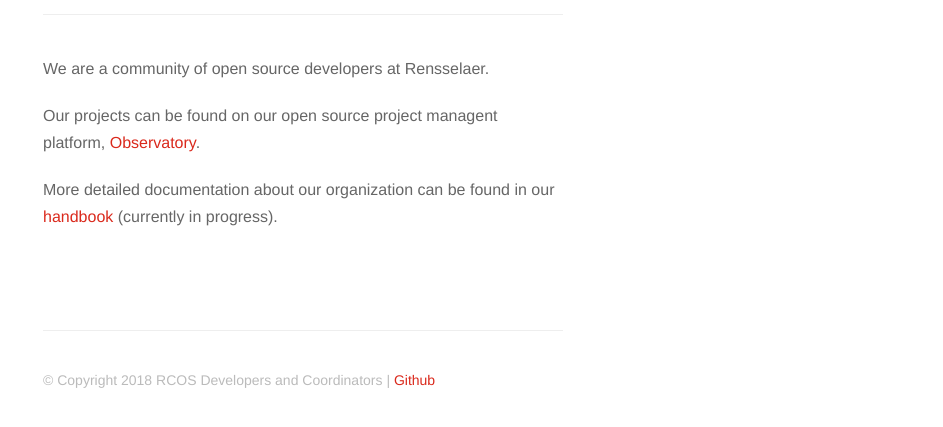
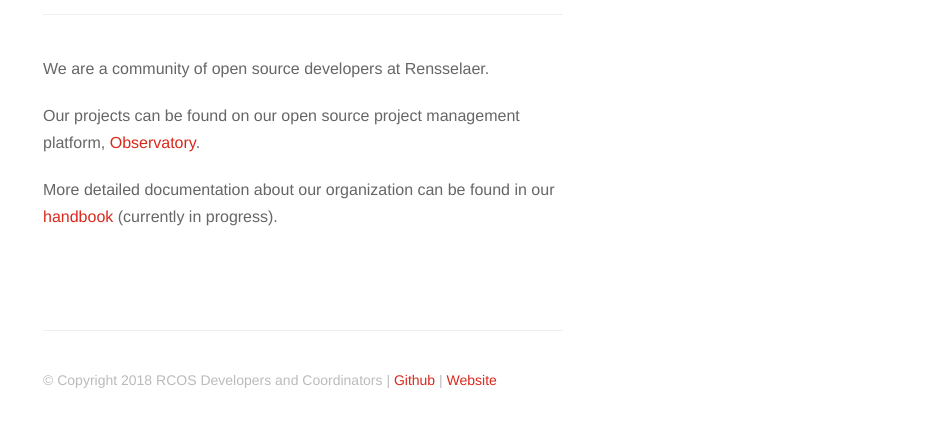
Before and after one commit to rcos/rcos.github.io, a Jekyll site: the page built from about.md, in a window 1280 px wide. Shown: the part 323-750 px from the top of the page, without its empty margins (337-1280 px from the left). Built offline with Jekyll 4.4.1, drawn with Linux system fonts in a browser that asks for light colours; nearby versions of some CDN libraries.

Commit message:
fix typo and URL

```diff
--- a/_includes/footer.html
+++ b/_includes/footer.html
@@ -1,4 +1,4 @@
 <footer id="footer">
-    <p class="small">© Copyright {{ site.time | date: '%Y' }} {{ site.author }} | <a href="https://github.com/rcos/rcos.github.io">Github</a></p>
+    <p class="small">© Copyright {{ site.time | date: '%Y' }} {{ site.author }} | <a href="https://github.com/rcos/rcos.github.io">Github</a> | <a href="https://rcos.io">Website</a></p>
 
 </footer>
--- a/about.md
+++ b/about.md
@@ -6,7 +6,7 @@
 
 We are a community of open source developers at Rensselaer.
 
-Our projects can be found on our open source project managent platform, [Observatory](http://rcos.io).
+Our projects can be found on our open source project management platform, [Observatory](https://rcos.io).
 
 More detailed documentation about our organization can be found in our [handbook](http://rcos.github.io/rcos-handbook) (currently in progress).
 
```
